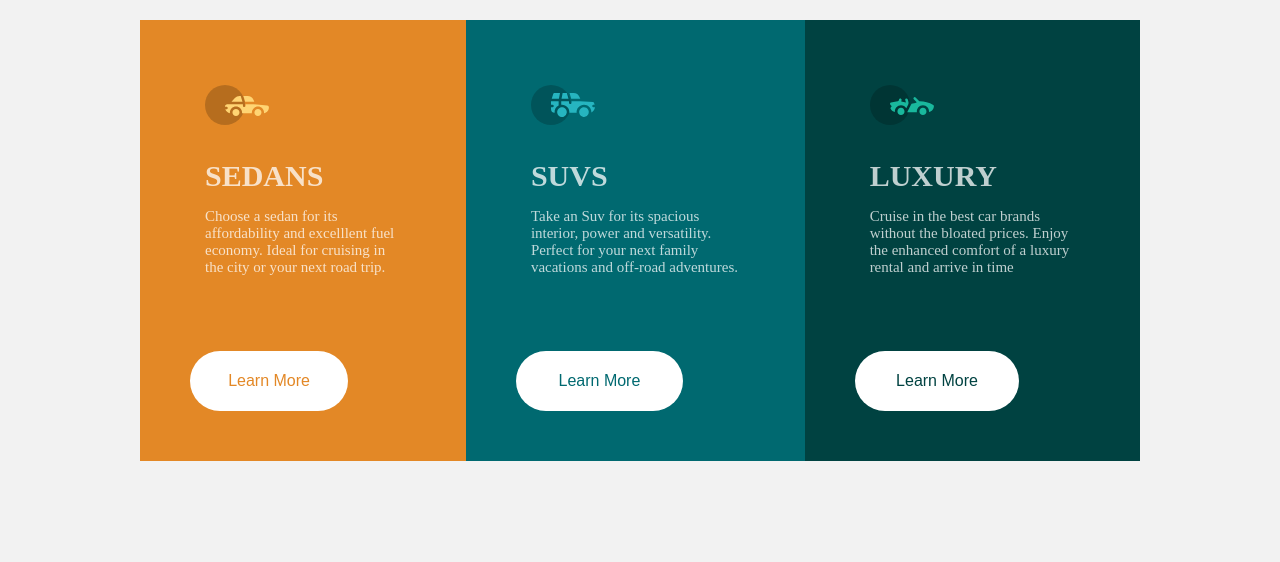
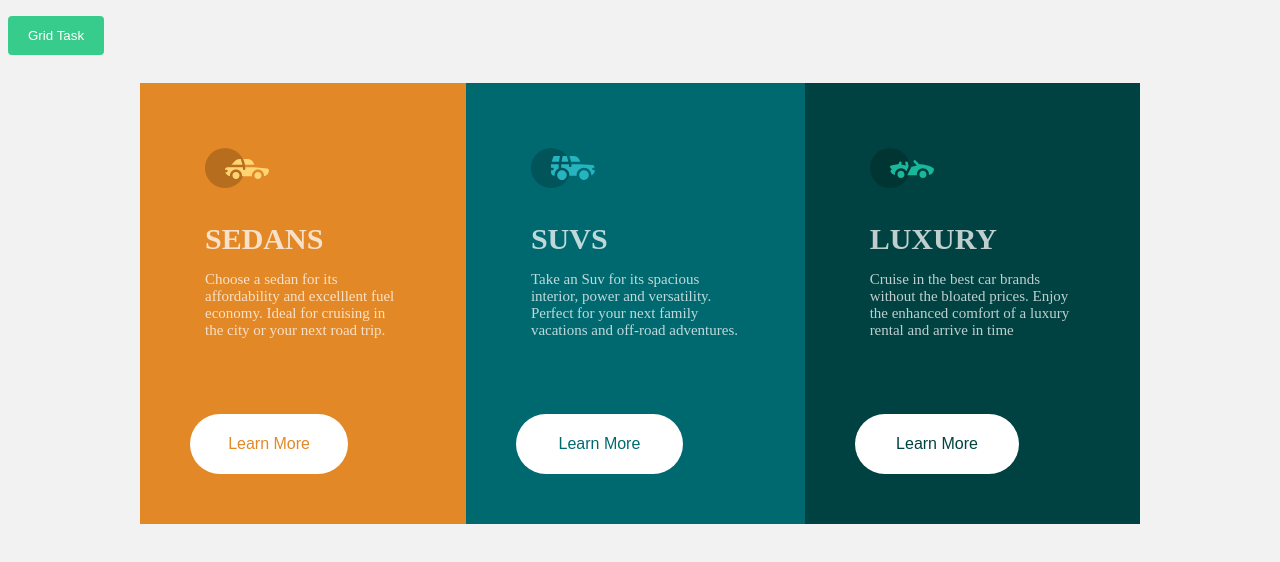
Before and after one commit to JohnChizzy/Zuri-Css-Flex-Grid, a plain HTML site: page index.html in a window 1280 px wide. Drawn offline with Linux system fonts and the light colour scheme; a web font is replaced by a local one.

Commit message:
link-flex and grid

```diff
--- a/index.html
+++ b/index.html
@@ -11,6 +11,7 @@
 </head>
 <body>
     <main>
+        <a href="grid.html"><button class="link-task">Grid Task</button></a>
         <div class="flexbox">
             <div class="flex-item item1">
                 <div class="content">
--- a/styles.css
+++ b/styles.css
@@ -126,3 +126,13 @@ h1{
         height: 500px;
         margin: 0 auto;
     }
+
+    .link-task{
+        background-color:hsl(154, 59%, 51%);
+        color: white;
+        padding: 12px 20px;
+        margin: 8px 0;
+        border: none;
+        border-radius: 4px;
+        cursor: pointer;
+    }
```
Also changed, not shown: grid.html (+1 -0 lines).
